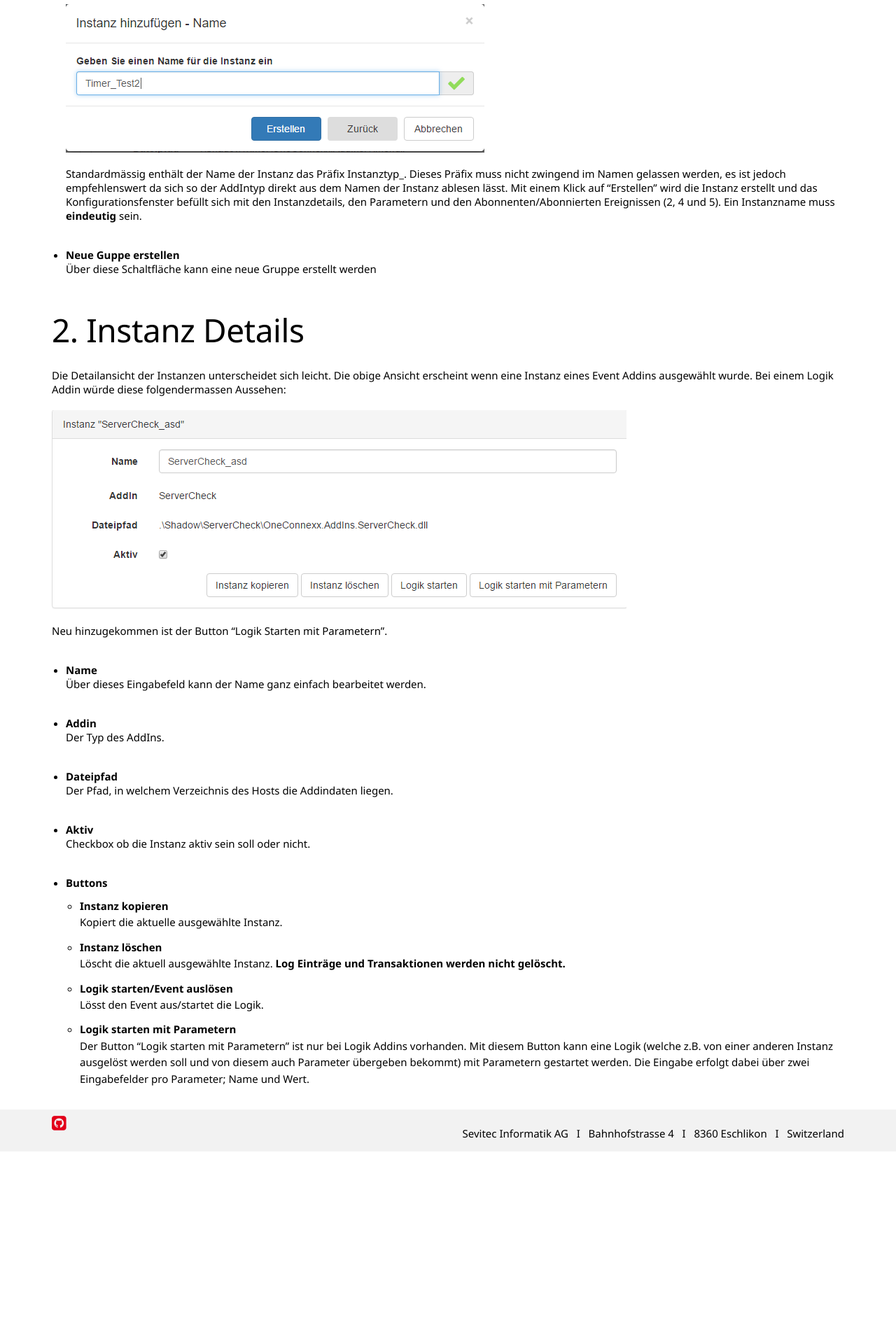
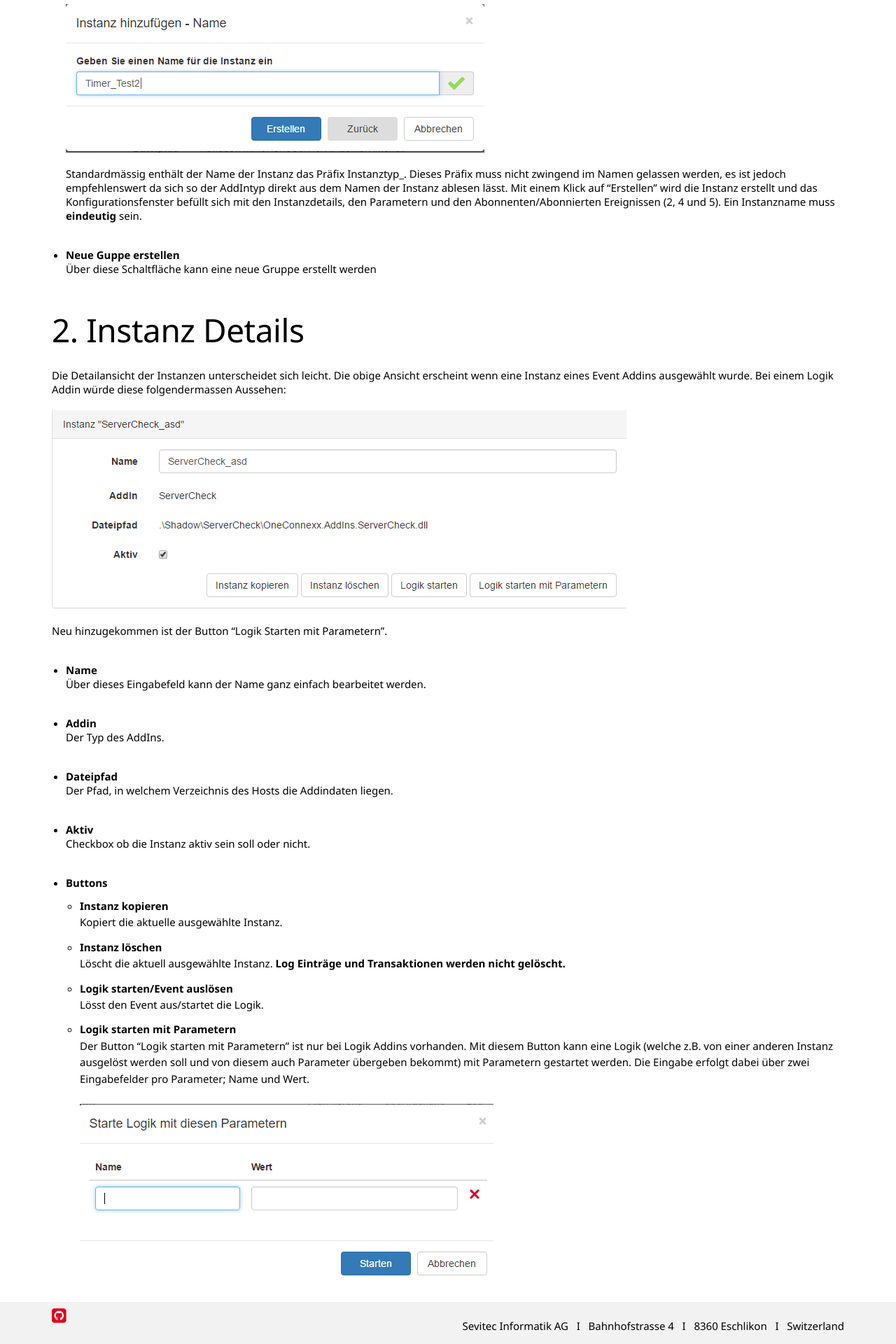
Before and after one commit to primesoft-group/oneconnexx-docs, a Jekyll site: the page built from _pages/webclient/de/konfiguration.md, in a window 1280 px wide. Shown: the part 1904-3824 px from the top of the page at 70% size. Built offline with Jekyll 4.4.1, drawn with Linux system fonts in a browser that asks for light colours; nearby versions of some CDN libraries; some web fonts are replaced; before the commit the page ends 3549 px from its top, so only the background shows below that.

Commit message:
Arbeit an Konfigurationsseite

```diff
--- a/_pages/webclient/de/konfiguration.md
+++ b/_pages/webclient/de/konfiguration.md
@@ -63,3 +63,5 @@ Die Konfigurationsseite bietet ein Übersicht über alle konfigurierten Addin In
 	Lösst den Event aus/startet die Logik.
 	* __Logik starten mit Parametern__
 	Der Button "Logik starten mit Parametern" ist nur bei Logik Addins vorhanden. Mit diesem Button kann eine Logik (welche z.B. von einer anderen Instanz ausgelöst werden soll und von diesem auch Parameter übergeben bekommt) mit Parametern gestartet werden. Die Eingabe erfolgt dabei über zwei Eingabefelder pro Parameter; Name und Wert.
+	<br /><br />
+	![X]({{ site.baseurl }}/assets/content-images/webclient/de/startlogicwithparams.png "Logik Starten mit Parametern")
```
Also changed, not shown: assets/content-images/webclient/de/startlogicwithparams.png (added).
